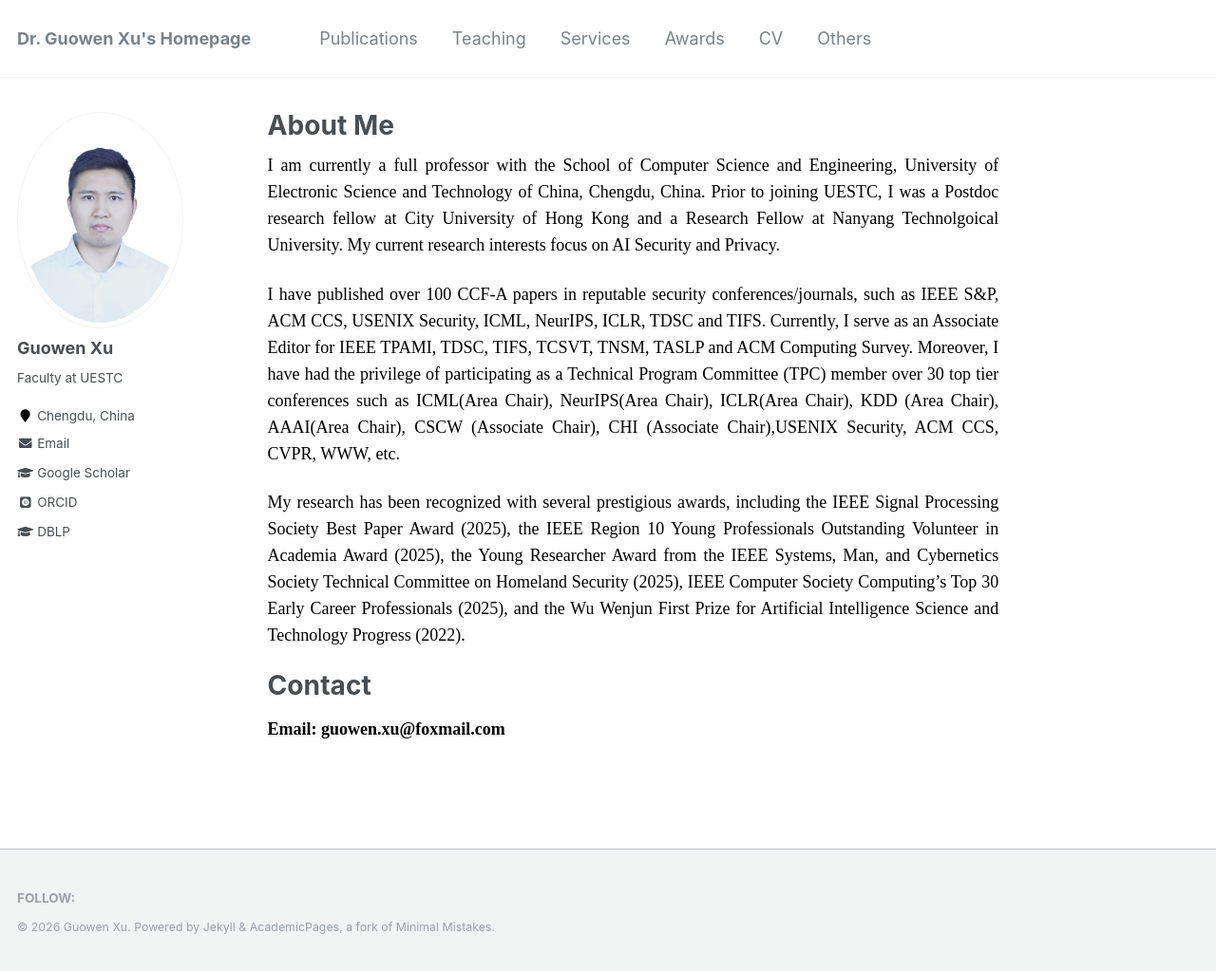
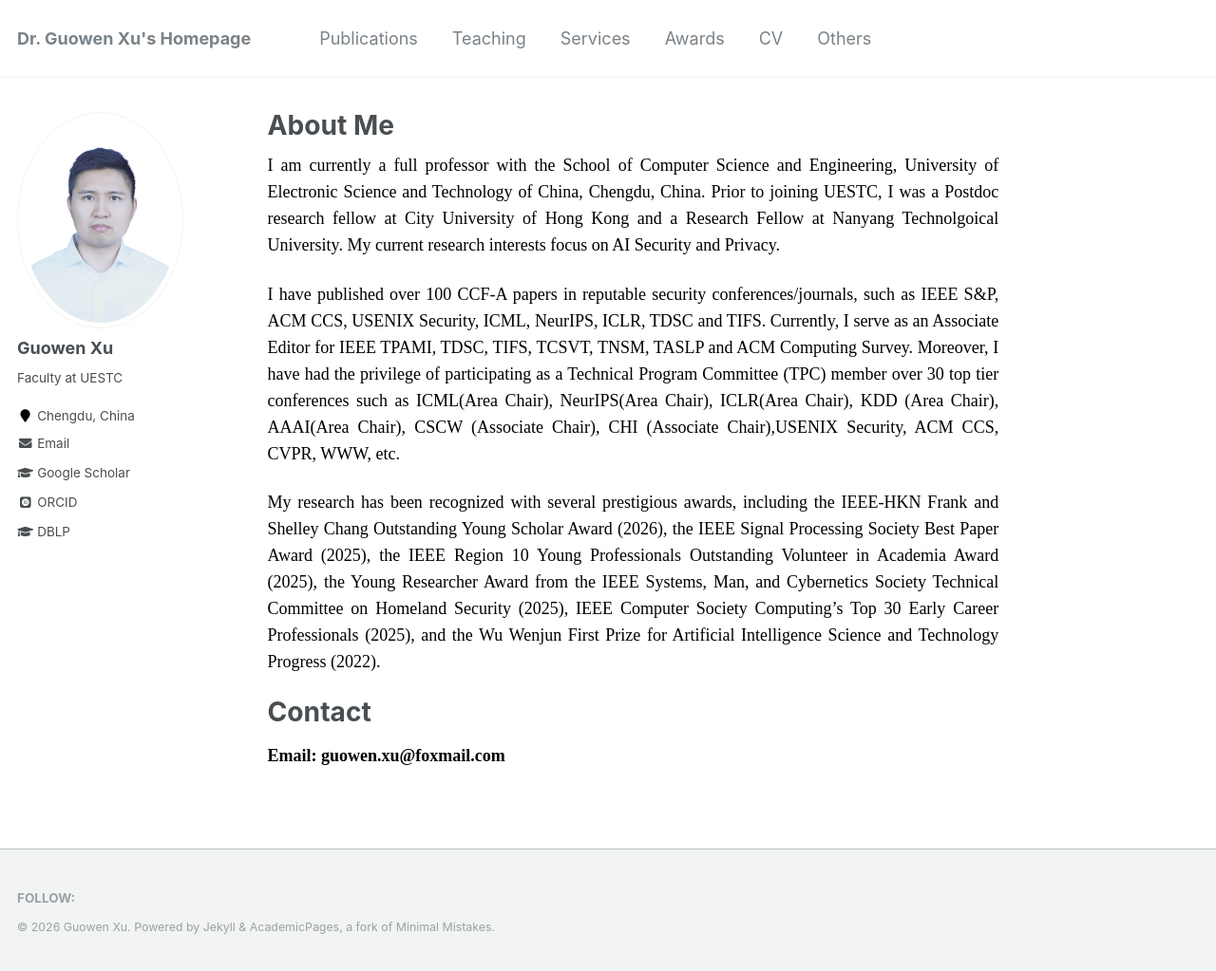
Before and after one commit to Guowen-xu/guowen-xu.github.io, a Jekyll site: the page built from _pages/about.md, in a window 1280 px wide and 1023 px high. Shown: the whole window at 95% size. Built offline with Jekyll 4.4.1, drawn with Linux system fonts in a browser that asks for light colours; some web fonts are replaced.

Commit message:
Update about.md

```diff
--- a/_pages/about.md
+++ b/_pages/about.md
@@ -12,7 +12,7 @@ redirect_from:
 
 <p align="justify"> <font face="Times New Roman" color=black size=4> I have published over 100 CCF-A papers in reputable security conferences/journals, such as IEEE S&P, ACM CCS, USENIX Security, ICML, NeurIPS, ICLR, TDSC and TIFS. Currently, I serve as an Associate Editor for IEEE TPAMI, TDSC, TIFS, TCSVT, TNSM, TASLP and ACM Computing Survey. Moreover, I have had the privilege of participating as a Technical Program Committee (TPC) member over 30 top tier conferences such as ICML(Area Chair), NeurIPS(Area Chair), ICLR(Area Chair), KDD (Area Chair), AAAI(Area Chair),  CSCW (Associate Chair), CHI (Associate Chair),USENIX Security, ACM CCS, CVPR,  WWW, etc.</font> </p>
 
-<p align="justify"> <font face="Times New Roman" color=black size=4> My research has been recognized with several prestigious awards, including the IEEE Signal Processing Society Best Paper Award (2025), the IEEE Region 10 Young Professionals Outstanding Volunteer in Academia Award (2025), the Young Researcher Award from the IEEE Systems, Man, and Cybernetics Society Technical Committee on Homeland Security (2025), IEEE Computer Society Computing’s Top 30 Early Career Professionals (2025), and the Wu Wenjun First Prize for Artificial Intelligence Science and Technology Progress (2022).</font> </p>
+<p align="justify"> <font face="Times New Roman" color=black size=4> My research has been recognized with several prestigious awards, including the IEEE-HKN Frank and Shelley Chang Outstanding Young Scholar Award (2026), the IEEE Signal Processing Society Best Paper Award (2025), the IEEE Region 10 Young Professionals Outstanding Volunteer in Academia Award (2025), the Young Researcher Award from the IEEE Systems, Man, and Cybernetics Society Technical Committee on Homeland Security (2025), IEEE Computer Society Computing’s Top 30 Early Career Professionals (2025), and the Wu Wenjun First Prize for Artificial Intelligence Science and Technology Progress (2022).</font> </p>
 
 
 
```
